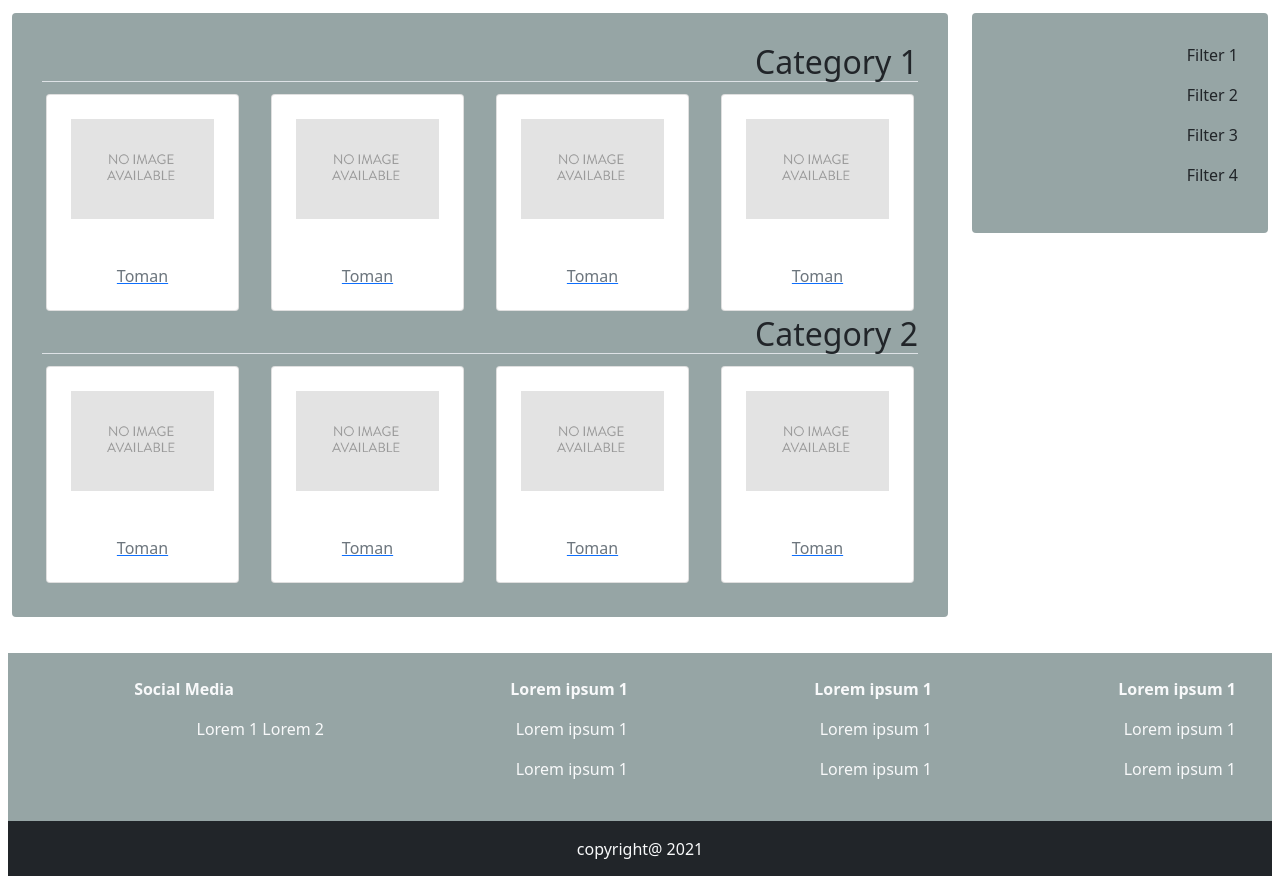
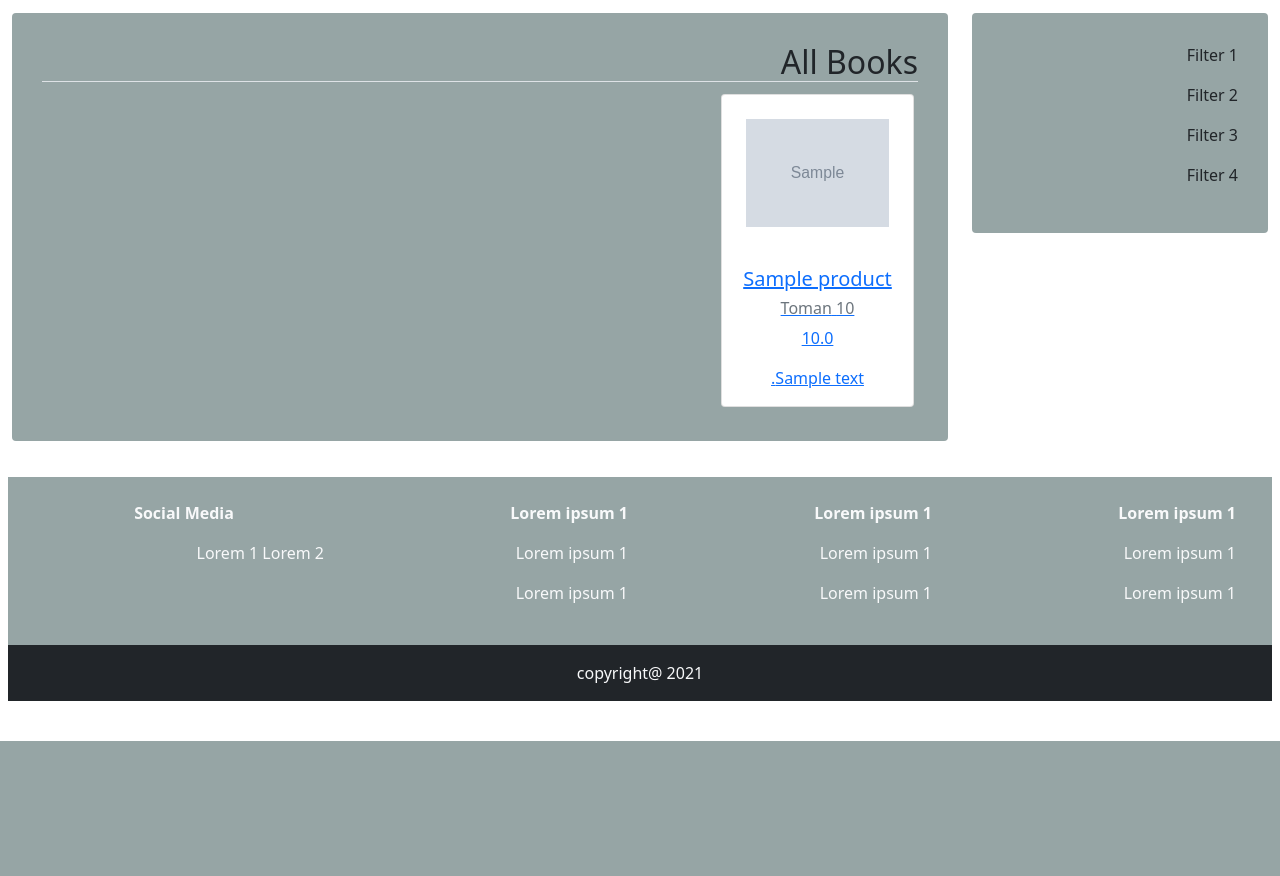
Before and after one commit to Rahimz/Bookkstore, a Django app: page /home/ in a window 1280 px wide. Shown: the part 59-935 px from the top of the page. After the commit the page ends 800 px from the top, so only its background shows below. Run offline with Django 3.2, Linux system fonts and the light colour scheme; tables that the repository leaves empty hold one stand-in row (values such as "Sample post"); grey boxes marked "Sample" are stand-in pictures; parts of the project's set-up code (start-up, migrations or seed data) failed here and were passed over; some libraries are stand-ins or nearby versions.

Commit message:
product detail link and home page product added

```diff
--- a/config/urls.py
+++ b/config/urls.py
@@ -23,7 +23,7 @@ urlpatterns = [
     path('account/', include('account.urls')),
     path('files/', include('files.urls')),
     path('admin/', admin.site.urls),
-    path('', include('shop.urls')),
+    path('', include('shop.urls', namespace='shop')),
 ]
 if settings.DEBUG:
     urlpatterns += static(settings.MEDIA_URL, document_root = settings.MEDIA_ROOT)
--- a/products/models.py
+++ b/products/models.py
@@ -1,4 +1,5 @@
 from django.db import models
+from django.urls import reverse
 from django.core.validators import MaxValueValidator, MinValueValidator
 from django.utils.translation import gettext_lazy as _
 from django.utils.text import slugify
@@ -163,7 +164,7 @@ class Product(models.Model):
 
     def get_absolute_url(self):
         return reverse('shop:product_detail',
-                       args=[self.id, self.slug])
+                       args=[self.id])
 
     def save(self, *args, **kwargs):
         if self.image and not self.image_alt:
--- a/shop/urls.py
+++ b/shop/urls.py
@@ -2,9 +2,10 @@ from django.urls import path, include
 from django.contrib.auth import views as auth_views
 from . import views
 
+app_name = 'shop'
 
 urlpatterns = [
-    path('product/123/', views.product_detail, name='product'),
+    path('product/<int:pk>/', views.product_detail, name='product_detail'),
     path('', views.temp_home, name='temp_home'),
     # path('', views.home, name='home'),
     path('home/', views.home, name='home'),
--- a/shop/views.py
+++ b/shop/views.py
@@ -1,19 +1,26 @@
-from django.shortcuts import render
+from django.shortcuts import render, get_object_or_404
+from products.models import Product
 
 
 def home(request):
+    products = Product.objects.all()
     return render(
         request,
         'home.html',
-        {}
+        {
+        'products':products,
+        }
     )
 
 
-def product_detail(request):
+def product_detail(request, pk):
+    product = get_object_or_404(Product, pk=pk)
     return render(
         request,
         'shop/product_detail.html',
-        {}
+        {
+        'product':product,
+        }
     )
 
 def temp_home(request):
--- a/templates/_base.html
+++ b/templates/_base.html
@@ -28,7 +28,7 @@
   <header class="mb-3">
     <nav class="navbar navbar-expand-lg navbar-light bg-light">
       <div class="container-fluid">
-        <a class="navbar-brand" href="{% url 'home' %}">{% trans 'Ketab Damavand' %}</a>
+        <a class="navbar-brand" href="{% url 'shop:home' %}">{% trans 'Ketab Damavand' %}</a>
         <!-- navbar button -->
         <button class="navbar-toggler" type="button" data-bs-toggle="collapse" data-bs-target="#navbarSupportedContent" aria-controls="navbarSupportedContent" aria-expanded="false" aria-label="Toggle navigation">
           <span class="navbar-toggler-icon"></span>
--- a/templates/home.html
+++ b/templates/home.html
@@ -19,35 +19,13 @@
     </div>
     <div class="col-md-9">
       <div class="booklist bg-second-color rounded-2">
-        <h2 class="border-bottom">{% trans 'Category 1' %}</h2>
+        <h2 class="border-bottom">{% trans 'All Books' %}</h2>
         <div class="row">
+          {% for product in products %}
           <div class="col-md-3">
             {% include 'shop/product_card.html' %}
           </div>
-          <div class="col-md-3">
-            {% include 'shop/product_card.html' %}
-          </div>
-          <div class="col-md-3">
-            {% include 'shop/product_card.html' %}
-          </div>
-          <div class="col-md-3">
-            {% include 'shop/product_card.html' %}
-          </div>
-        </div>
-        <h2 class="border-bottom">{% trans 'Category 2' %}</h2>
-        <div class="row">
-          <div class="col-md-3">
-            {% include 'shop/product_card.html' %}
-          </div>
-          <div class="col-md-3">
-            {% include 'shop/product_card.html' %}
-          </div>
-          <div class="col-md-3">
-            {% include 'shop/product_card.html' %}
-          </div>
-          <div class="col-md-3">
-            {% include 'shop/product_card.html' %}
-          </div>
+          {% endfor %}
         </div>
 
       </div>
```
